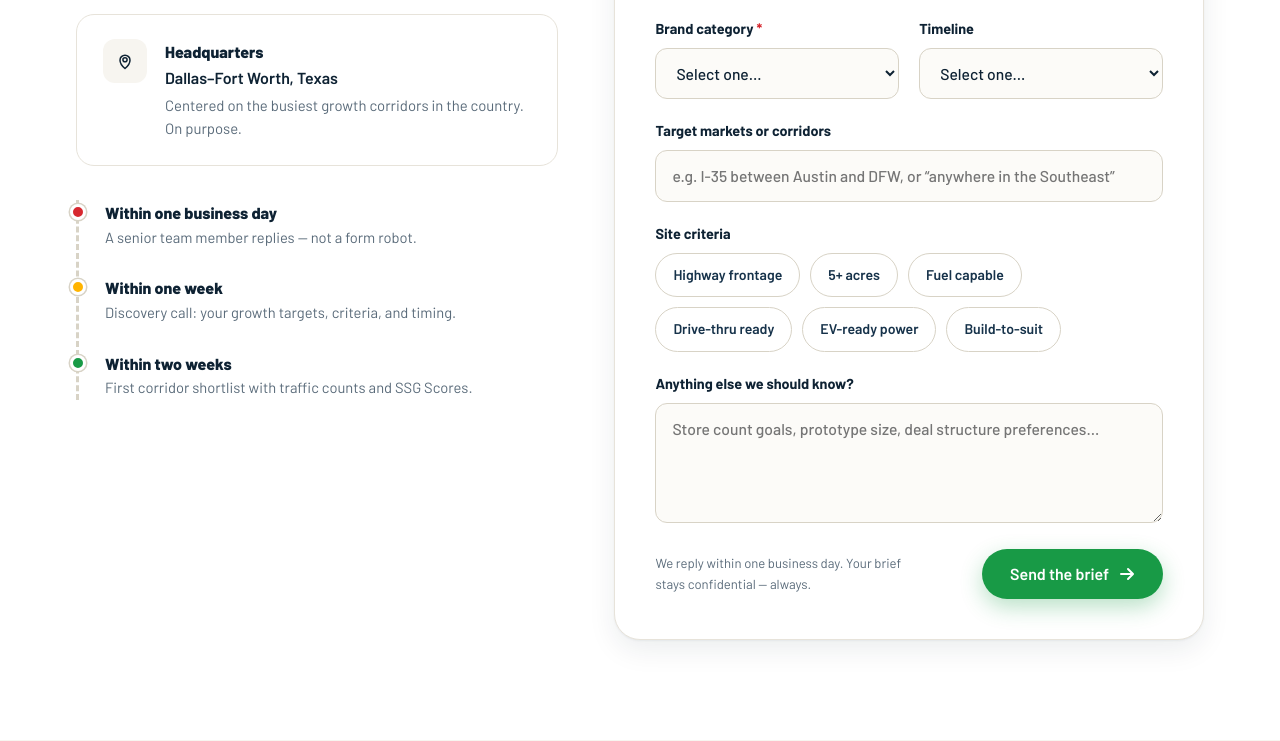
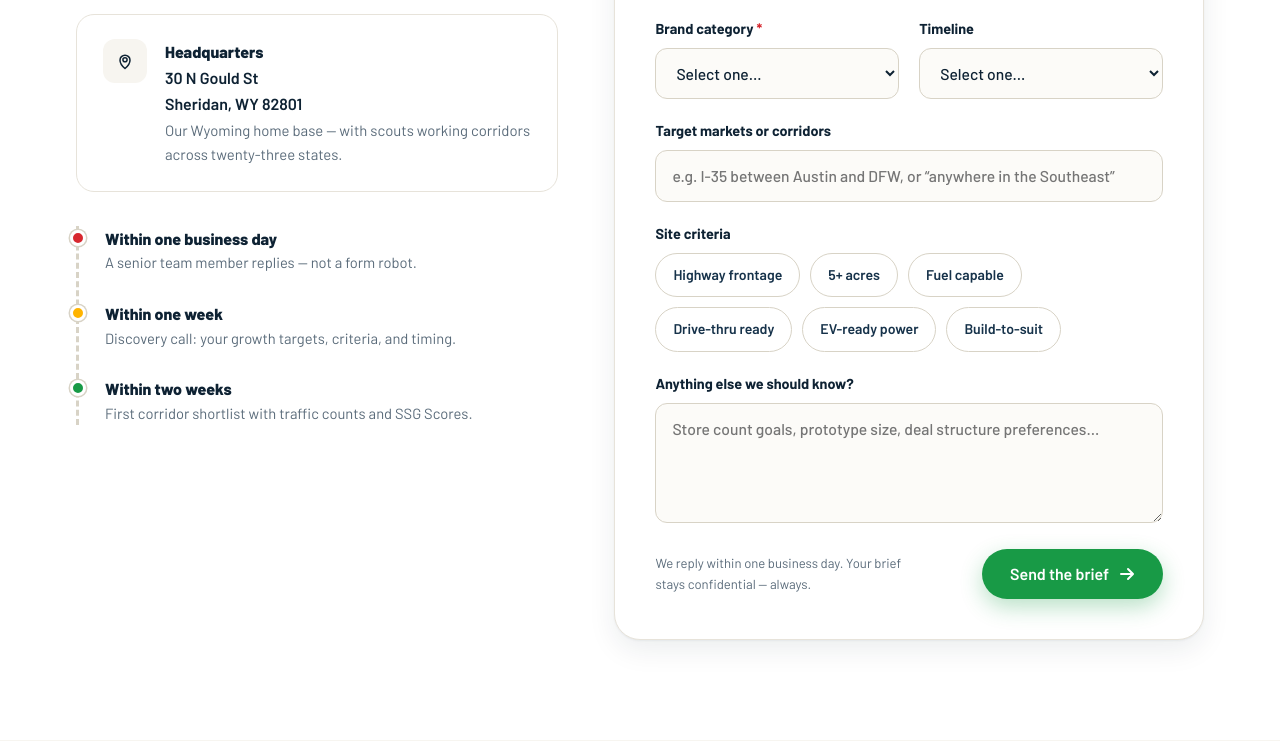
Before and after one commit to morgan280/SSG, a plain HTML site: page contact.html in a window 1280 px wide. Shown: the part 899-1640 px from the top of the page. Drawn offline with Linux system fonts and the light colour scheme; a web font is replaced by a local one.

Commit message:
Move headquarters to Sheridan, Wyoming
Updates the contact card and all five footers to
30 N Gould St, Sheridan, WY 82801.

Co-Authored-By: Claude Fable 5 <noreply@anthropic.com>

```diff
--- a/contact.html
+++ b/contact.html
@@ -110,8 +110,8 @@
             <span class="con-ico" aria-hidden="true"><svg width="20" height="20" viewBox="0 0 24 24" fill="none" stroke="currentColor" stroke-width="1.8" stroke-linecap="round" stroke-linejoin="round"><path d="M12 21s-6-5.1-6-10a6 6 0 1 1 12 0c0 4.9-6 10-6 10Z"/><circle cx="12" cy="10.5" r="2.5"/></svg></span>
             <div>
               <b>Headquarters</b>
-              <span style="font-weight:600">Dallas–Fort Worth, Texas</span>
-              <p>Centered on the busiest growth corridors in the country. On purpose.</p>
+              <span style="font-weight:600">30 N Gould St<br>Sheridan, WY 82801</span>
+              <p>Our Wyoming home base — with scouts working corridors across twenty-three states.</p>
             </div>
           </div>
         </div>
@@ -308,7 +308,7 @@
         <ul class="foot-contact">
           <li><span><b>Email</b><br><a href="mailto:hello@storestopgo.com">hello@storestopgo.com</a></span></li>
           <li><span><b>Phone</b><br><a href="tel:+18005550135">(800) 555-0135</a></span></li>
-          <li><span><b>Headquarters</b><br>Dallas–Fort Worth, Texas</span></li>
+          <li><span><b>Headquarters</b><br>30 N Gould St<br>Sheridan, WY 82801</span></li>
         </ul>
       </div>
     </div>
```
Also changed, not shown: about.html (+1 -1 lines), careers.html (+1 -1 lines), index.html (+1 -1 lines), locations.html (+1 -1 lines).
